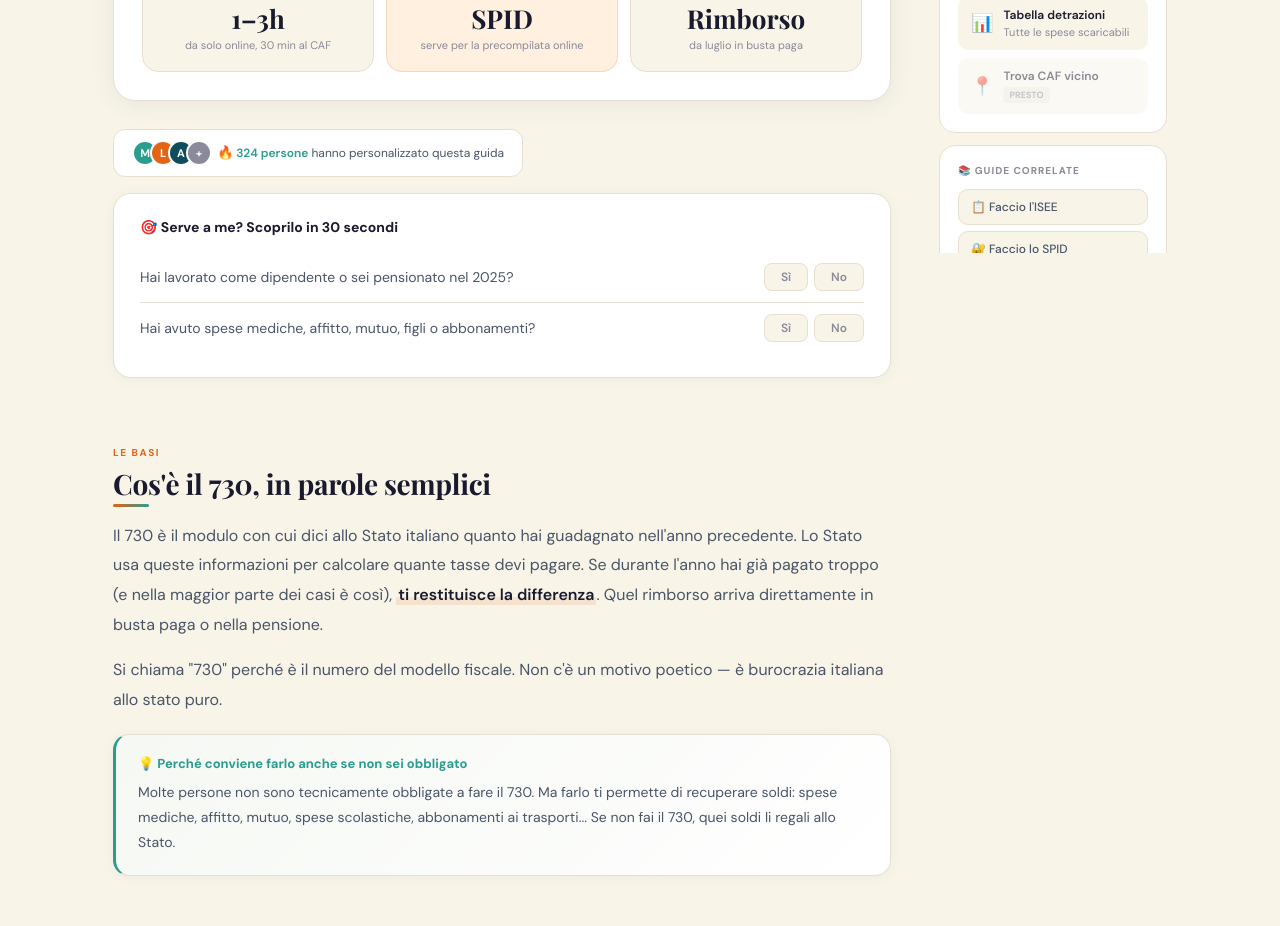
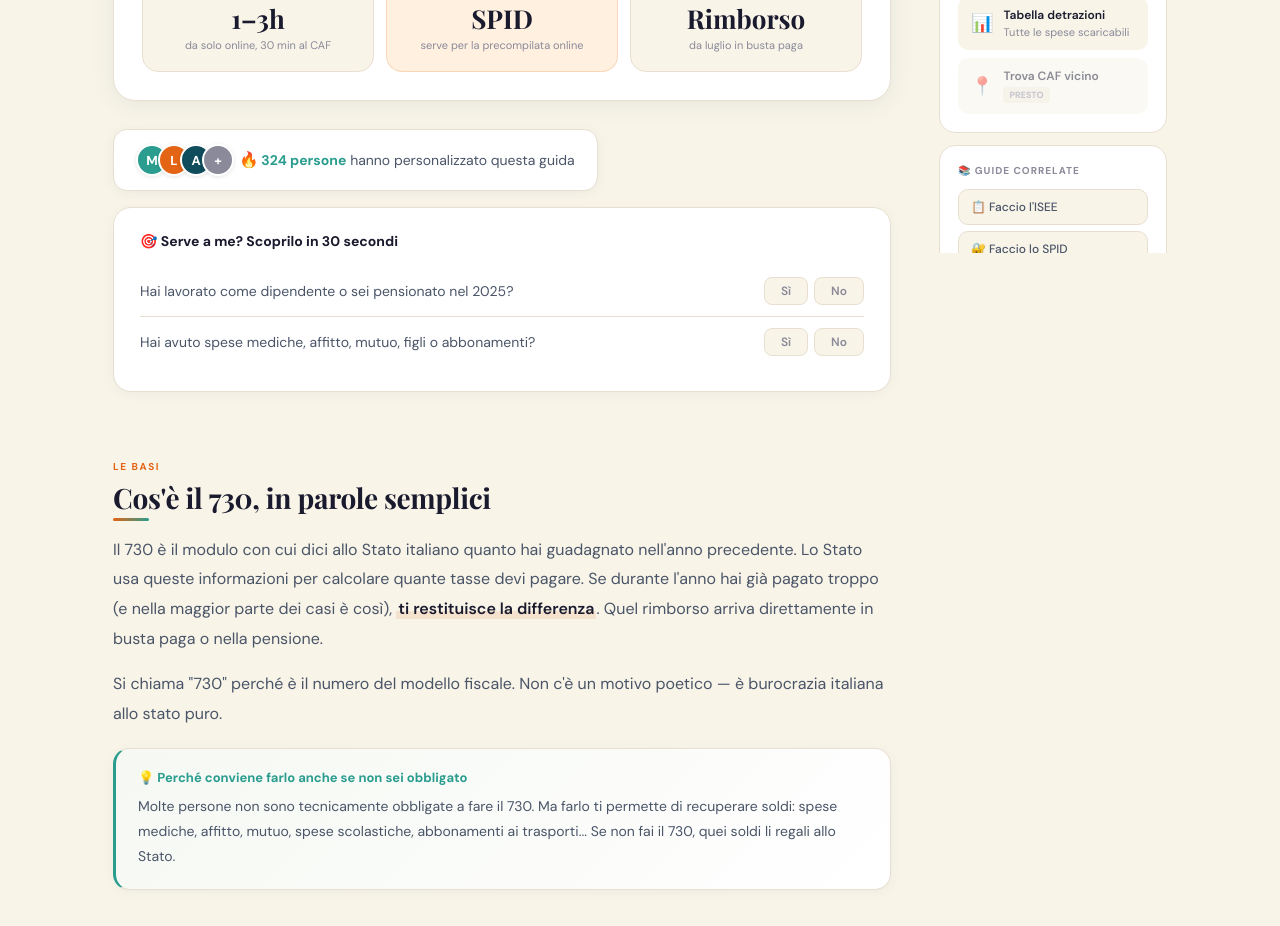
Before and after one commit to Kassius92/BuroFacile, a Next.js app: page /730 in a window 1280 px wide. Shown: the part 1260-2186 px from the top of the page. Built offline with nearby package versions, Linux system fonts and the light colour scheme; a web font is replaced by a local one.

Commit message:
Add files via upload

```diff
--- a/app/globals.css
+++ b/app/globals.css
@@ -756,11 +756,11 @@ body.mega-open .toc { display: none; }
 .blur-cta-link:hover{background:rgba(248,244,232,.85);color:#CC5810;}
 
 /* ─── 3. SOCIAL PROOF ─── */
-.sp-badge{display:inline-flex;align-items:center;gap:10px;background:var(--white);border:1px solid var(--border);border-radius:12px;padding:10px 18px;margin-bottom:16px;}
+.sp-badge{display:inline-flex;align-items:center;gap:12px;background:var(--white);border:1px solid var(--border);border-radius:14px;padding:14px 22px;margin-bottom:16px;box-shadow:0 2px 12px rgba(15,76,92,.06);}
 .sp-avatars{display:flex;margin-right:4px;}
-.sp-avatar{width:26px;height:26px;border-radius:50%;border:2px solid var(--white);margin-right:-8px;font-size:11px;display:flex;align-items:center;justify-content:center;font-weight:700;color:#fff;}
-.sp-text{font-size:12px;color:var(--text-2);}
-.sp-text strong{color:#2A9D8F;}
+.sp-avatar{width:32px;height:32px;border-radius:50%;border:2.5px solid var(--white);margin-right:-10px;font-size:13px;display:flex;align-items:center;justify-content:center;font-weight:700;color:#fff;box-shadow:0 1px 4px rgba(0,0,0,.1);}
+.sp-text{font-size:14px;color:var(--text-2);}
+.sp-text strong{color:#2A9D8F;font-weight:700;}
 .sp-fire{animation:firePulse 1.5s ease infinite;display:inline-block;}
 @keyframes firePulse{0%,100%{transform:scale(1)}50%{transform:scale(1.15)}}
 
```
